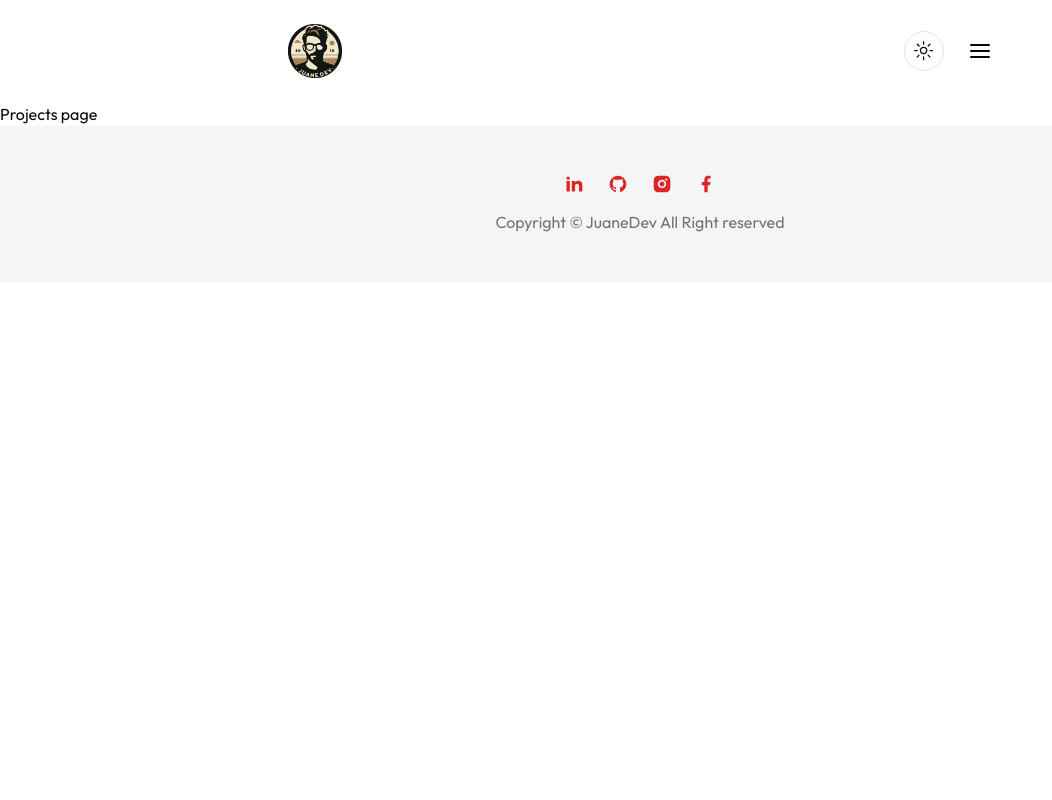
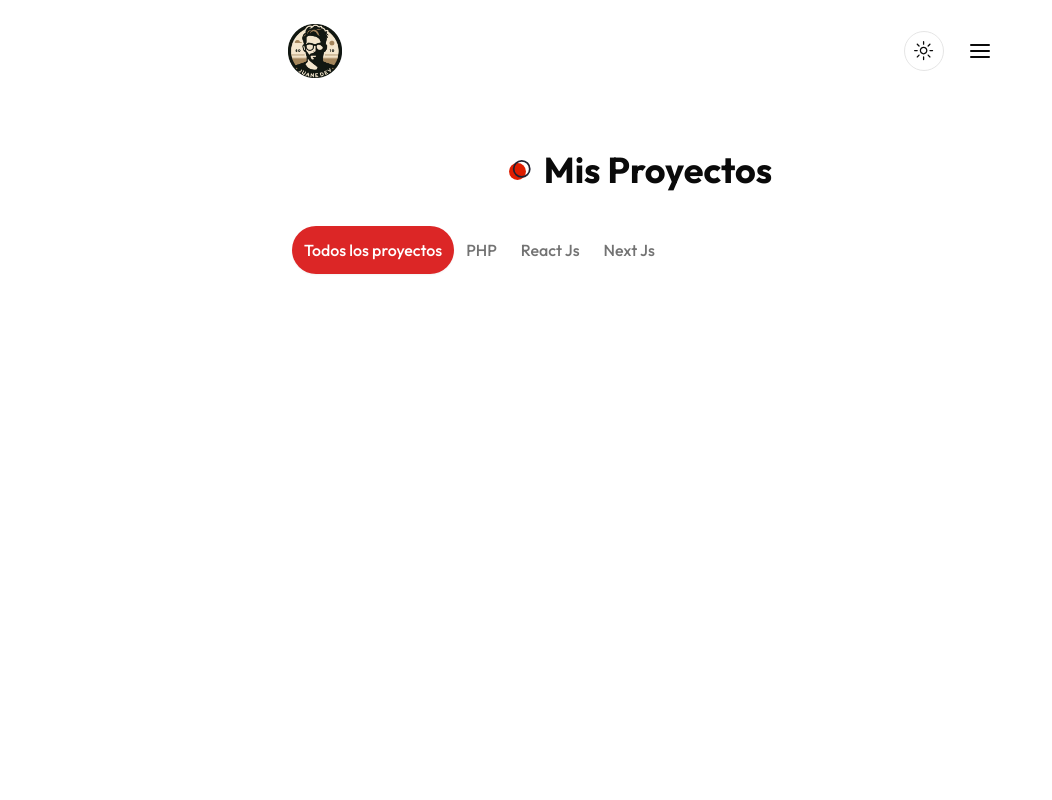
Before and after one commit to juaneprograming/PF-next, a Next.js app: page /projects in a window 1280 px wide. Shown: the top 800 px of the page, without its empty margins (0-1052 px from the left). Built offline with nearby package versions, Linux system fonts and the light colour scheme.

Commit message:
page de mis proyectos en proceso

```diff
--- a/src/app/projects/page.tsx
+++ b/src/app/projects/page.tsx
@@ -1,7 +1,72 @@
-import React from 'react'
+'use client'
+import React, {useState} from 'react'
+import { Tabs, TabsList, TabsContent, TabsTrigger } from '@/components/ui/tabs'
+import ProjectCard from '@/components/ProjectCard'
+
+const projectData: Project[] = [
+  {
+    image: '/work/sap.png',
+    category: 'PHP',
+    name: 'SAP',
+    description: 'Lorem ipsum dolor sit amet consectetur adipisicing elit.',
+    link: '/',
+    github: '/',
+  },
+  {
+    image: '/work/1.png',
+    category: 'React Js',
+    name: 'Rick & Morty App',
+    description: 'Lorem ipsum dolor sit amet consectetur adipisicing elit.',
+    link: '/',
+    github: '/',
+  },
+  {
+    image: '',
+    category: 'Next Js',
+    name: 'Dashboard',
+    description: 'Lorem ipsum dolor sit amet consectetur adipisicing elit.',
+    link: '/',
+    github: '/',
+  },
+];
+
+interface Project {
+  image: string;
+  category: string;
+  name: string;
+  description: string;
+  link: string; // Link ya no es opcional (según tu componente ProjectCard)
+  github?: string; // Github sigue siendo opcional
+}
+
+// remove category duplicates
+const uniqueCategories: string[] = [
+  "Todos los proyectos",
+  ...Array.from(new Set(projectData.map(item => item.category)))
+];
+
+
+
 
 const Projects = () => {
-  return <div>Projects page</div>
+  const [categories, setCategories] = useState(uniqueCategories)
+  const [category, setCategory] = useState('Todos los proyectos')
+
+  return <section className='min-h-screen pt-12'>
+    <div className='container mx-auto'>
+      <h2 className='section-title mb-8 xl:mb-16 text-center mx-auto'>
+        Mis Proyectos
+        </h2>
+        {/* tabs */}
+        <Tabs defaultValue={category}>
+          <TabsList>
+            {categories.map((category, index)=>{
+              return <TabsTrigger value={category}>{category}</TabsTrigger>
+            })}
+          </TabsList>
+        </Tabs>
+    </div>
+  </section>
 
 }
 
--- a/src/components/ui/sheet.tsx
+++ b/src/components/ui/sheet.tsx
@@ -66,7 +66,7 @@ const SheetContent = React.forwardRef<
     >
       {children}
       <SheetPrimitive.Close className="absolute right-4 top-4 rounded-sm opacity-70 ring-offset-background transition-opacity hover:opacity-100 focus:outline-none focus:ring-2 focus:ring-ring focus:ring-offset-2 disabled:pointer-events-none data-[state=open]:bg-secondary">
-        <X className="h-4 w-4" />
+        <X className="h-6 w-6" />
         <span className="sr-only">Close</span>
       </SheetPrimitive.Close>
     </SheetPrimitive.Content>
```
